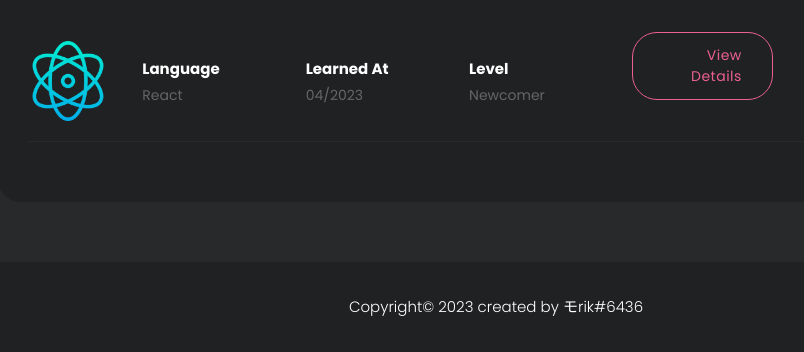
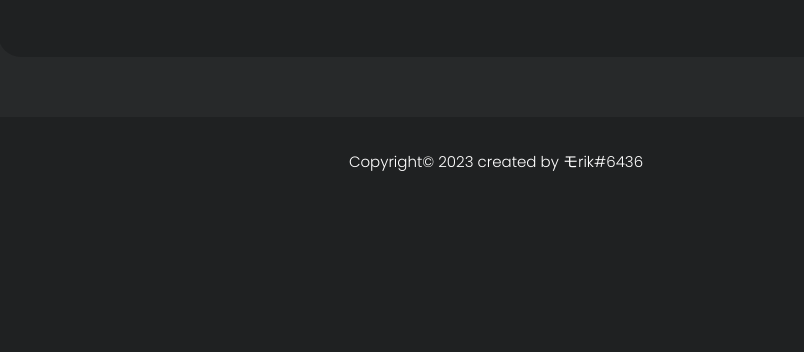
Before and after one commit to ErikDevelopment/github.io, a plain HTML site: page index.html in a window 1280 px wide. Shown: the part 1710-2062 px from the top of the page, without its empty margins (144-948 px from the left). After the commit the page ends 1917 px from the top, so only its background shows below. Drawn offline with nearby package versions, Linux system fonts and the light colour scheme.

Commit message:
Update index.html

```diff
--- a/index.html
+++ b/index.html
@@ -142,22 +142,13 @@
                   <li><div class="main-border-button"><a href="https://de.wikipedia.org/wiki/Webentwicklung">View Details</a></div></li>
                 </ul>
               </div>
-              <div class="item">
+              <div class="item last-item">
                 <ul>
                   <li><img src="assets/images/Jenkins_Logo.png" alt="" class="templatemo-item"></li>
                   <li><h4>Tool</h4><span>Jenkins</span></li>
                   <li><h4>Learned At</h4><span>01/2023</span></li>
                   <li><h4>Level</h4><span>Skilled</span></li>
                   <li><div class="main-border-button"><a href="https://de.wikipedia.org/wiki/Jenkins_(Software)">View Details</a></div></li>
-                </ul>
-              </div>
-              <div class="item last-item">
-                <ul>
-                  <li><img src="assets/images/physics.png" alt="" class="templatemo-item"></li>
-                  <li><h4>Language</h4><span>React</span></li>
-                  <li><h4>Learned At</h4><span>04/2023</span></li>
-                  <li><h4>Level</h4><span>Newcomer</span></li>
-                  <li><div class="main-border-button"><a href="https://de.wikipedia.org/wiki/React">View Details</a></div></li>
                 </ul>
               </div>
             </div>
```
